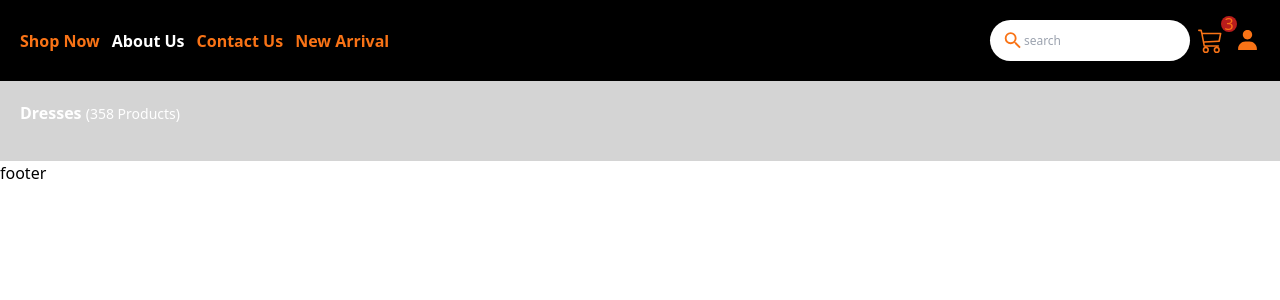
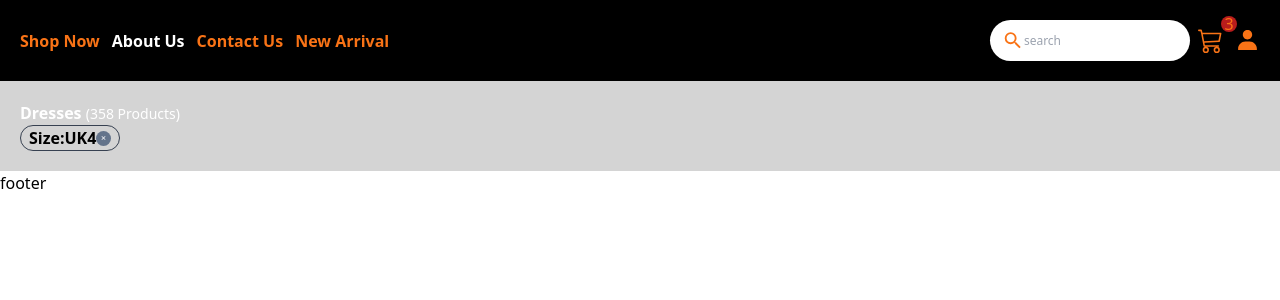
Before and after one commit to priyankara88/gflock, a React (Create React App) app: page /About-Us in a window 1280 px wide. Shown: the top 300 px of the page. Built offline with nearby package versions, Linux system fonts and the light colour scheme.

Commit message:
dynamic filter Home Card

```diff
--- a/src/componant/homecomponant/HomeCard.jsx
+++ b/src/componant/homecomponant/HomeCard.jsx
@@ -1,15 +1,24 @@
 import { TbFilterFilled } from "react-icons/tb";
+import { IoClose } from "react-icons/io5";
+import useFilter from "../../hooks/useFilter";
 
 const HomeCard = () => {
+  const [filter, setFilter] = useFilter();
+
   return (
     <div className="w-full">
-      <div className="w-full h-20 bg-neutral-300 p-5 flex">
-        <div className="text-white font-bold ">
-          Dresses <span className="text-sm font-normal">(358 Products)</span>
+      <div className="bg-neutral-300 w-full p-5">
+        <div className="w-full flex">
+          <div className="text-white font-bold ">
+            Dresses <span className="text-sm font-normal">(358 Products)</span>
+          </div>
+          <div className="flex-1" />
+          <div className="flex justify-center items-center mt-2 text-slate-900 lg:hidden">
+            <TbFilterFilled color="gray" />
+          </div>
         </div>
-        <div className="flex-1" />
-        <div className="flex justify-center items-center -mt-2 text-slate-900 lg:hidden">
-          <TbFilterFilled color="gray" />
+        <div className="flex gap-1 flex-wrap">
+          <FilterButton />
         </div>
       </div>
     </div>
@@ -17,3 +26,16 @@ const HomeCard = () => {
 };
 
 export default HomeCard;
+
+const FilterButton = () => {
+  return (
+    <div>
+      <div className="flex border border-gray-700 rounded-full py-0 px-2  font-semibold from-neutral-600 items-center">
+        Size:UK4
+        <div className="flex w-[15px] h-[15px] rounded-full bg-slate-500 hover:bg-slate-700 items-center">
+          <IoClose className=" m-1 text-lg text-white " />
+        </div>
+      </div>
+    </div>
+  );
+};
--- /dev/null
+++ b/src/context/filterContext.jsx
@@ -0,0 +1,14 @@
+import { createContext, useState } from "react";
+
+export const FilterContext = createContext({});
+
+const FilterProvider = ({ children }) => {
+  const [filter, setFilter] = useState({ color: "black" });
+  return (
+    <FilterContext.Provider value={{ filter, setFilter }}>
+      {children}
+    </FilterContext.Provider>
+  );
+};
+
+export default FilterProvider;
--- /dev/null
+++ b/src/hooks/useFilter.jsx
@@ -0,0 +1,9 @@
+import { useContext } from "react";
+import { FilterContext } from "../context/filterContext";
+
+const useFilter = () => {
+  const { filter, setFilter } = useContext(FilterContext);
+  return [filter, setFilter];
+};
+
+export default useFilter;
--- a/src/index.js
+++ b/src/index.js
@@ -3,11 +3,14 @@ import ReactDOM from "react-dom/client";
 import "./index.css";
 import App from "./App";
 import reportWebVitals from "./reportWebVitals";
+import FilterProvider from "./context/filterContext";
 
 const root = ReactDOM.createRoot(document.getElementById("root"));
 root.render(
   <React.StrictMode>
-    <App />
+    <FilterProvider>
+      <App />
+    </FilterProvider>
   </React.StrictMode>
 );
 
```
